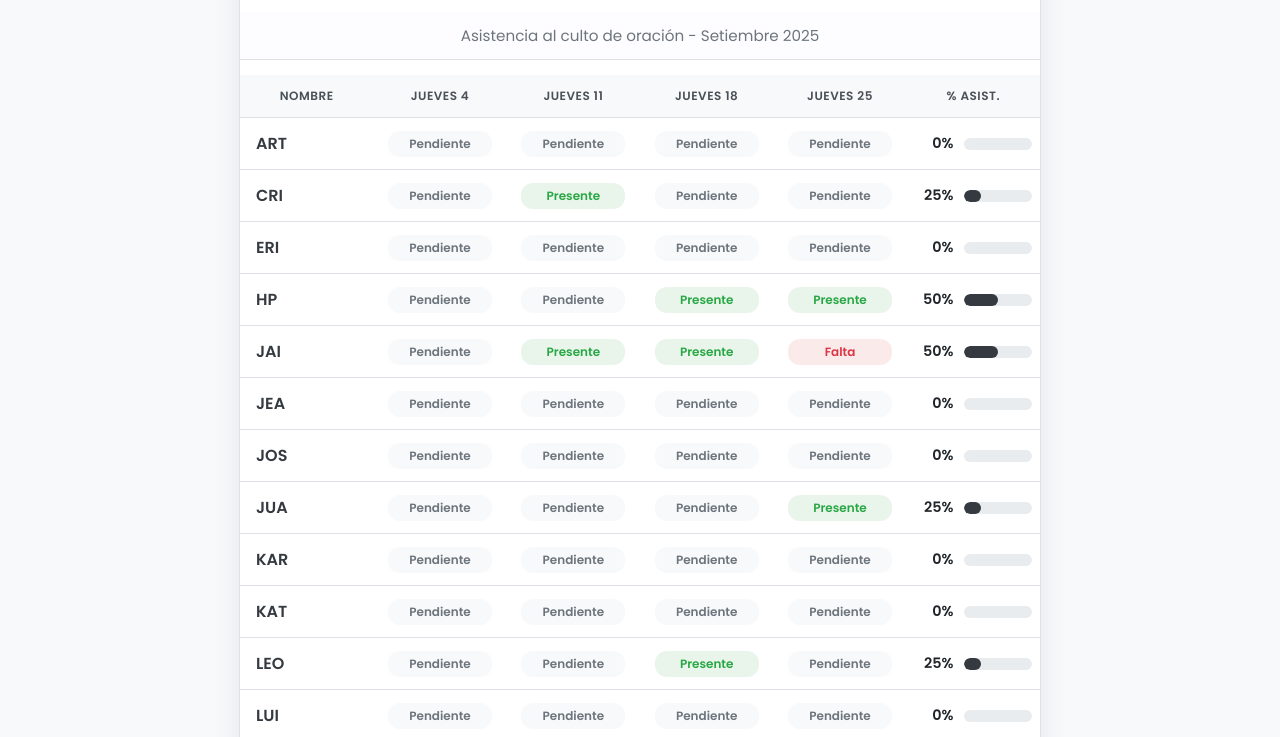
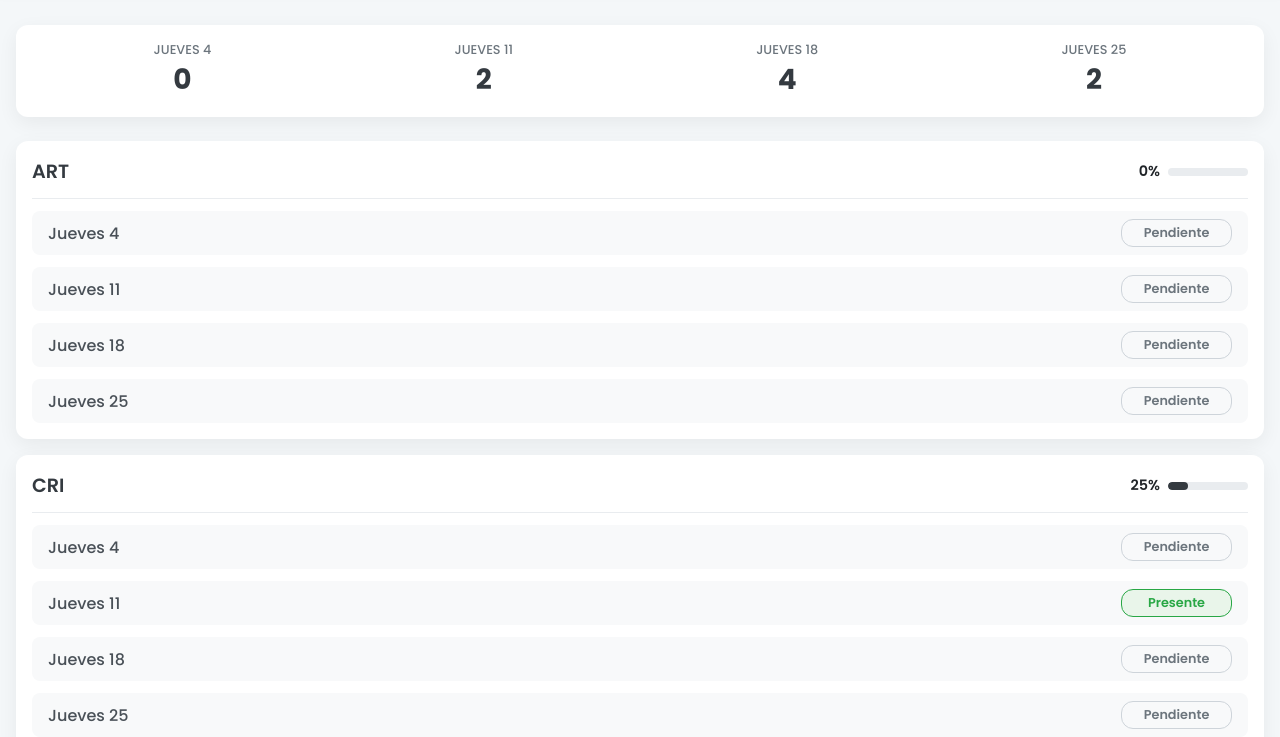
Before and after one commit to sonidomusical/mkt, a plain HTML site: page jueves.html in a window 1280 px wide. Shown: the part 111-848 px from the top of the page. Drawn offline with Linux system fonts and the light colour scheme.

Commit message:
Update jueves.html

```diff
--- a/jueves.html
+++ b/jueves.html
@@ -3,10 +3,10 @@
 <head>
 <meta charset="UTF-8">
 <meta name="viewport" content="width=device-width, initial-scale=1.0">
-<title>Registro de Asistencia v3</title>
+<title>Registro de Asistencia v4 (Móvil)</title>
 <link rel="preconnect" href="https://fonts.googleapis.com">
 <link rel="preconnect" href="https://fonts.gstatic.com" crossorigin>
-<link href="https://fonts.googleapis.com/css2?family=Poppins:wght@400;600;700&display=swap" rel="stylesheet">
+<link href="https://fonts.googleapis.com/css2?family=Poppins:wght@400;500;600;700&display=swap" rel="stylesheet">
 <style>
   :root {
     --color-presente: #28a745;
@@ -15,116 +15,108 @@
     --color-falta-bg: #fbeaea;
     --color-pendiente: #6c757d;
     --color-pendiente-bg: #f8f9fa;
-    --brand-color: #343a40; /* Dark Slate */
+    --brand-color: #343a40;
     --text-color: #212529;
-    --background-color: #f8f9fa;
-    --border-color: #dee2e6;
+    --background-color: #f4f7f9;
+    --border-color: #e9ecef;
   }
 
   body {
     font-family: 'Poppins', -apple-system, BlinkMacSystemFont, "Segoe UI", Roboto, Helvetica, Arial, sans-serif;
     margin: 0;
-    padding: 1rem;
     background-color: var(--background-color);
     color: var(--text-color);
+    font-size: 16px;
+  }
+  .main-container {
+    padding: 1rem;
+  }
+  .header {
+    background-color: var(--brand-color);
+    color: white;
+    padding: 1.5rem 1rem;
+    text-align: center;
+    border-radius: 0 0 20px 20px;
+    box-shadow: 0 4px 15px rgba(0,0,0,0.1);
+    margin: -1rem -1rem 0 -1rem; /* Extend to screen edges */
+  }
+  .header h2 {
+    margin: 0;
+    font-weight: 700;
+  }
+  .header p {
+    margin: 0.25rem 0 0;
+    opacity: 0.9;
+    font-weight: 400;
+  }
+
+  /* --- Resumen Superior --- */
+  .summary-section {
     display: flex;
-    justify-content: center;
-    align-items: flex-start;
-    min-height: 100vh;
-    font-size: 14px;
+    justify-content: space-around;
+    background-color: white;
+    padding: 1rem;
+    border-radius: 12px;
+    box-shadow: 0 6px 20px rgba(0,0,0,0.06);
+    margin-top: 1.5rem;
+    text-align: center;
   }
-  .container {
-    width: 100%;
-    max-width: 800px; /* Ancho aumentado para la nueva columna */
+  .summary-item {
+    flex-grow: 1;
+  }
+  .summary-item .day {
+    font-size: 0.8rem;
+    font-weight: 500;
+    color: var(--color-pendiente);
+    text-transform: uppercase;
+  }
+  .summary-item .count {
+    font-size: 1.75rem;
+    font-weight: 700;
+    color: var(--brand-color);
+  }
+
+  /* --- Lista de Tarjetas de Asistencia --- */
+  .attendance-list {
+    margin-top: 1.5rem;
+    display: grid;
+    gap: 1rem;
+  }
+  .person-card {
     background-color: #ffffff;
     border-radius: 12px;
-    box-shadow: 0 8px 30px rgba(0, 0, 0, 0.08);
-    overflow: hidden;
-    border: 1px solid var(--border-color);
+    box-shadow: 0 6px 20px rgba(0,0,0,0.06);
+    padding: 1rem;
+    transition: transform 0.2s ease, box-shadow 0.2s ease;
   }
-  h2 {
-    text-align: center;
-    padding: 1.25rem 0.5rem;
-    margin: 0;
-    background-color: var(--brand-color);
-    color: #ffffff;
+  .person-card:hover {
+      transform: translateY(-4px);
+      box-shadow: 0 10px 25px rgba(0,0,0,0.08);
+  }
+  .card-header {
+    display: flex;
+    justify-content: space-between;
+    align-items: center;
+    border-bottom: 1px solid var(--border-color);
+    padding-bottom: 0.75rem;
+    margin-bottom: 0.75rem;
+  }
+  .person-name {
     font-weight: 600;
-    font-size: 1.5rem;
-  }
-  .instructions {
-    text-align: center;
-    padding: 0.75rem 1rem;
-    font-size: 0.95rem;
-    color: #6c757d;
-    background-color: #fdfdff;
-    border-bottom: 1px solid var(--border-color);
-  }
-  table {
-    width: 100%;
-    border-collapse: collapse;
-    table-layout: fixed;
-  }
-  th, td {
-    text-align: center;
-    padding: 0.75rem 0.5rem;
-    border-bottom: 1px solid var(--border-color);
-    vertical-align: middle;
-  }
-  th {
-    background-color: #f8f9fa;
-    font-weight: 600;
-    color: #495057;
-    font-size: 0.75rem;
-    text-transform: uppercase;
-    letter-spacing: 0.5px;
-  }
-  td:first-child {
-    text-align: left;
-    padding-left: 1rem;
-    font-weight: 600;
+    font-size: 1.2rem;
     color: var(--brand-color);
-  }
-  tbody tr:hover {
-      background-color: #f1f3f5;
-  }
-
-  /* --- Estilos de los badges de asistencia --- */
-  .status-badge {
-    border-radius: 12px;
-    padding: 0.25rem 0.75rem;
-    font-weight: 600;
-    font-size: 0.75rem;
-    cursor: pointer;
-    transition: all 0.2s ease-in-out;
-    display: inline-block;
-    width: 80px; /* Ancho fijo para consistencia */
-    text-align: center;
-  }
-  .status-badge:hover {
-      transform: translateY(-2px);
-      box-shadow: 0 4px 10px rgba(0,0,0,0.1);
-  }
-  .status-presente { color: var(--color-presente); background-color: var(--color-presente-bg); }
-  .status-falta { color: var(--color-falta); background-color: var(--color-falta-bg); }
-  .status-pendiente { color: var(--color-pendiente); background-color: var(--color-pendiente-bg); }
-  /* Fin de estilos de badges */
-
-  /* Columna de Resumen y Barra de Progreso */
-  td:last-child {
-      min-width: 120px;
   }
   .progress-container {
       display: flex;
       align-items: center;
-      justify-content: center;
   }
   .progress-bar-bg {
-      width: 60%;
+      width: 80px;
       background-color: #e9ecef;
       border-radius: 6px;
       overflow: hidden;
-      height: 12px;
-      margin-left: 10px;
+      height: 8px;
+      margin-left: 8px;
   }
   .progress-bar {
       height: 100%;
@@ -135,49 +127,55 @@
   .percentage-text {
       font-weight: 600;
       font-size: 0.9rem;
-      width: 40px; /* Ancho fijo para que no se mueva la barra */
-      text-align: right;
-  }
-  /* Fin de estilos de progreso */
-
-  tfoot tr {
-    background-color: #f8f9fa;
-    border-top: 2px solid #adb5bd;
-  }
-  tfoot td {
-    font-weight: 700;
-    color: var(--brand-color);
-    font-size: 1.1rem;
-  }
-  td.total-label {
-      text-align: right;
-      padding-right: 1rem;
   }
 
-  @media (min-width: 768px) {
-    body {
-      padding: 2rem;
-      align-items: center;
-      font-size: 16px;
-    }
+  .card-body {
+    display: grid;
+    gap: 0.75rem;
   }
+  .attendance-item {
+    display: flex;
+    justify-content: space-between;
+    align-items: center;
+    background-color: #f8f9fa;
+    padding: 0.5rem 1rem;
+    border-radius: 8px;
+  }
+  .attendance-day {
+      font-weight: 500;
+      color: #495057;
+  }
+  .status-badge {
+    border-radius: 12px;
+    padding: 0.25rem 0.75rem;
+    font-weight: 600;
+    font-size: 0.8rem;
+    cursor: pointer;
+    width: 85px;
+    text-align: center;
+  }
+  .status-presente { color: var(--color-presente); background-color: var(--color-presente-bg); border: 1px solid var(--color-presente);}
+  .status-falta { color: var(--color-falta); background-color: var(--color-falta-bg); border: 1px solid var(--color-falta);}
+  .status-pendiente { color: var(--color-pendiente); background-color: var(--color-pendiente-bg); border: 1px solid #ced4da;}
+
 </style>
 </head>
 <body>
 
-<div class="container">
+<div class="header">
   <h2>CULTOS DE ORACIÓN</h2>
-  <p class="instructions">Asistencia al culto de oración - Setiembre 2025</p>
-  <table>
-    <thead></thead>
-    <tbody></tbody>
-    <tfoot></tfoot>
-  </table>
-  <div class="footer-text">
-    <p>"¿Quién puede subir al monte del Señor? ¿Quién puede estar en su lugar santo? Solo los de manos limpias y corazón puro..."</p>
-    <span>Salmo 24: 3-4</span>
+  <p>Asistencia - Setiembre 2025</p>
+</div>
+
+<div class="main-container">
+  <div id="summary-section" class="summary-section">
+    <!-- Resumen se generará aquí -->
+  </div>
+  <div id="attendance-list" class="attendance-list">
+    <!-- Tarjetas de personas se generarán aquí -->
   </div>
 </div>
+
 
 <script>
 document.addEventListener('DOMContentLoaded', function() {
@@ -192,10 +190,8 @@ document.addEventListener('DOMContentLoaded', function() {
         '25': { 'JUA': 'presente', 'HP': 'presente', 'JAI': 'falta' }
     };
 
-    const table = document.querySelector("table");
-    const tableHead = table.querySelector("thead");
-    const tableBody = table.querySelector("tbody");
-    const tableFoot = table.querySelector("tfoot");
+    const summarySection = document.getElementById("summary-section");
+    const attendanceList = document.getElementById("attendance-list");
 
     const statusText = { presente: 'Presente', falta: 'Falta', pendiente: 'Pendiente' };
     const statusCycle = ['pendiente', 'presente', 'falta'];
@@ -213,55 +209,54 @@ document.addEventListener('DOMContentLoaded', function() {
 
     const thursdaysOfMonth = getThursdaysInMonth(year, month);
 
-    function renderTable() {
-        tableHead.innerHTML = '';
-        tableBody.innerHTML = '';
-
-        const headerRow = document.createElement('tr');
-        headerRow.innerHTML = '<th>Nombre</th>';
-        thursdaysOfMonth.forEach(day => headerRow.innerHTML += `<th>Jueves ${day}</th>`);
-        headerRow.innerHTML += '<th>% Asist.</th>';
-        tableHead.appendChild(headerRow);
+    function renderApp() {
+        attendanceList.innerHTML = ''; // Limpiar lista
 
         names.forEach(name => {
-            const row = document.createElement('tr');
-            row.dataset.name = name; // Identificador para la fila
-            let cellHTML = `<td>${name}</td>`;
+            const card = document.createElement('div');
+            card.className = 'person-card';
+            card.dataset.name = name;
 
+            let cardBodyHTML = '';
             thursdaysOfMonth.forEach(day => {
                 const dayStr = day.toString();
                 if (!attendanceData[dayStr]) attendanceData[dayStr] = {};
                 const status = attendanceData[dayStr][name] || 'pendiente';
-
-                cellHTML += `<td>
-                    <div class="status-badge status-${status}" data-name="${name}" data-day="${dayStr}">
-                        ${statusText[status]}
+                cardBodyHTML += `
+                    <div class="attendance-item">
+                        <span class="attendance-day">Jueves ${dayStr}</span>
+                        <div class="status-badge status-${status}" data-name="${name}" data-day="${dayStr}">
+                            ${statusText[status]}
+                        </div>
                     </div>
-                </td>`;
+                `;
             });
 
-            // Celda para el resumen
-            cellHTML += `
-                <td>
+            card.innerHTML = `
+                <div class="card-header">
+                    <span class="person-name">${name}</span>
                     <div class="progress-container">
                         <span class="percentage-text">0%</span>
                         <div class="progress-bar-bg">
                             <div class="progress-bar" style="width: 0%;"></div>
                         </div>
                     </div>
-                </td>`;
+                </div>
+                <div class="card-body">
+                    ${cardBodyHTML}
+                </div>
+            `;
 
-            row.innerHTML = cellHTML;
-            tableBody.appendChild(row);
+            attendanceList.appendChild(card);
             updatePersonSummary(name);
         });
 
-        // Add event listeners after rendering
+        // Add event listeners after rendering all cards
         document.querySelectorAll('.status-badge').forEach(badge => {
             badge.addEventListener('click', toggleStatus);
         });
 
-        updateTotals();
+        updateSummarySection();
     }
 
     function toggleStatus(event) {
@@ -276,7 +271,7 @@ document.addEventListener('DOMContentLoaded', function() {
         badge.className = `status-badge status-${nextStatus}`;
         badge.textContent = statusText[nextStatus];
 
-        updateTotals();
+        updateSummarySection();
         updatePersonSummary(name);
     }
 
@@ -286,56 +281,39 @@ document.addEventListener('DOMContentLoaded', function() {
 
         let presentCount = 0;
         thursdaysOfMonth.forEach(day => {
-            const dayStr = day.toString();
-            if (attendanceData[dayStr] && attendanceData[dayStr][name] === 'presente') {
+            if (attendanceData[day.toString()] && attendanceData[day.toString()][name] === 'presente') {
                 presentCount++;
             }
         });
 
         const percentage = Math.round((presentCount / totalDays) * 100);
-        const row = tableBody.querySelector(`tr[data-name="${name}"]`);
-        if (row) {
-            row.querySelector('.percentage-text').textContent = `${percentage}%`;
-            row.querySelector('.progress-bar').style.width = `${percentage}%`;
+        const card = attendanceList.querySelector(`.person-card[data-name="${name}"]`);
+        if (card) {
+            card.querySelector('.percentage-text').textContent = `${percentage}%`;
+            card.querySelector('.progress-bar').style.width = `${percentage}%`;
         }
     }
 
-    function updateTotals() {
-        tableFoot.innerHTML = '';
-        const footerRow = document.createElement('tr');
-        let footerHTML = `<td class="total-label" colspan="${thursdaysOfMonth.length + 1}">TOTAL PRESENTES:</td>`;
-        let totalPresent = 0;
-
-        Object.values(attendanceData).forEach(dayData => {
-            totalPresent += Object.values(dayData).filter(s => s === 'presente').length;
-        });
-
-        footerHTML += `<td>${totalPresent}</td>`;
-        footerRow.innerHTML = footerHTML;
-        tableFoot.appendChild(footerRow);
-    }
-
-    // Cambié el cálculo del pie de página para mostrar un total general en lugar de por día,
-    // ya que la barra de progreso ya da un resumen por persona.
-    function updateTotals() {
-        tableFoot.innerHTML = '';
-        const footerRow = document.createElement('tr');
-        footerRow.innerHTML = `<td class="total-label">TOTALES</td>`;
-
+    function updateSummarySection() {
+        summarySection.innerHTML = '';
         thursdaysOfMonth.forEach(day => {
             const dayStr = day.toString();
             let presentCount = 0;
             if (attendanceData[dayStr]) {
                 presentCount = Object.values(attendanceData[dayStr]).filter(s => s === 'presente').length;
             }
-            footerRow.innerHTML += `<td>${presentCount}</td>`;
+
+            const summaryItem = document.createElement('div');
+            summaryItem.className = 'summary-item';
+            summaryItem.innerHTML = `
+                <div class="day">Jueves ${dayStr}</div>
+                <div class="count">${presentCount}</div>
+            `;
+            summarySection.appendChild(summaryItem);
         });
-
-        footerRow.innerHTML += '<td></td>'; // Celda vacía para la columna de resumen
-        tableFoot.appendChild(footerRow);
     }
 
-    renderTable();
+    renderApp();
 });
 </script>
 
```
